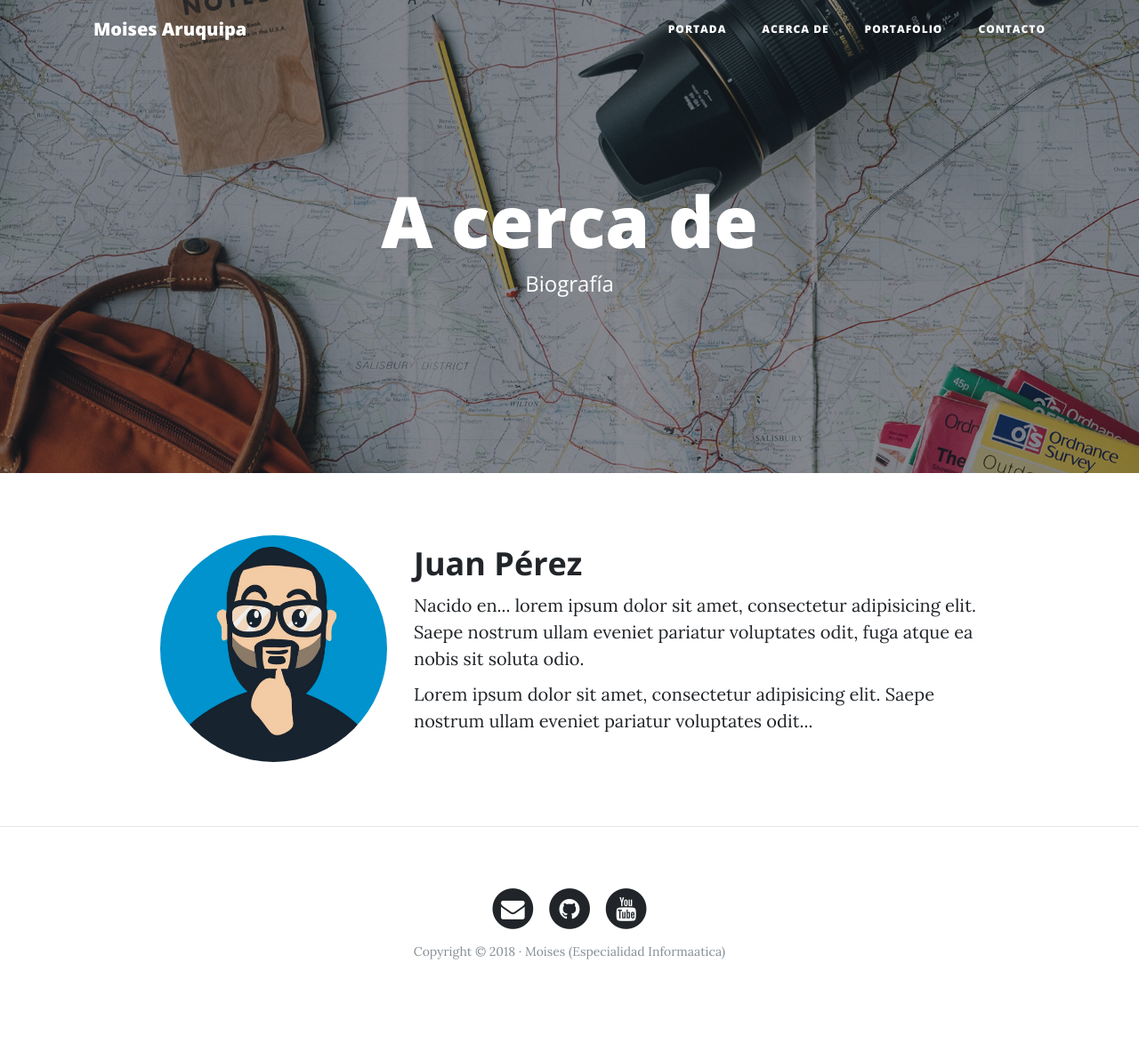
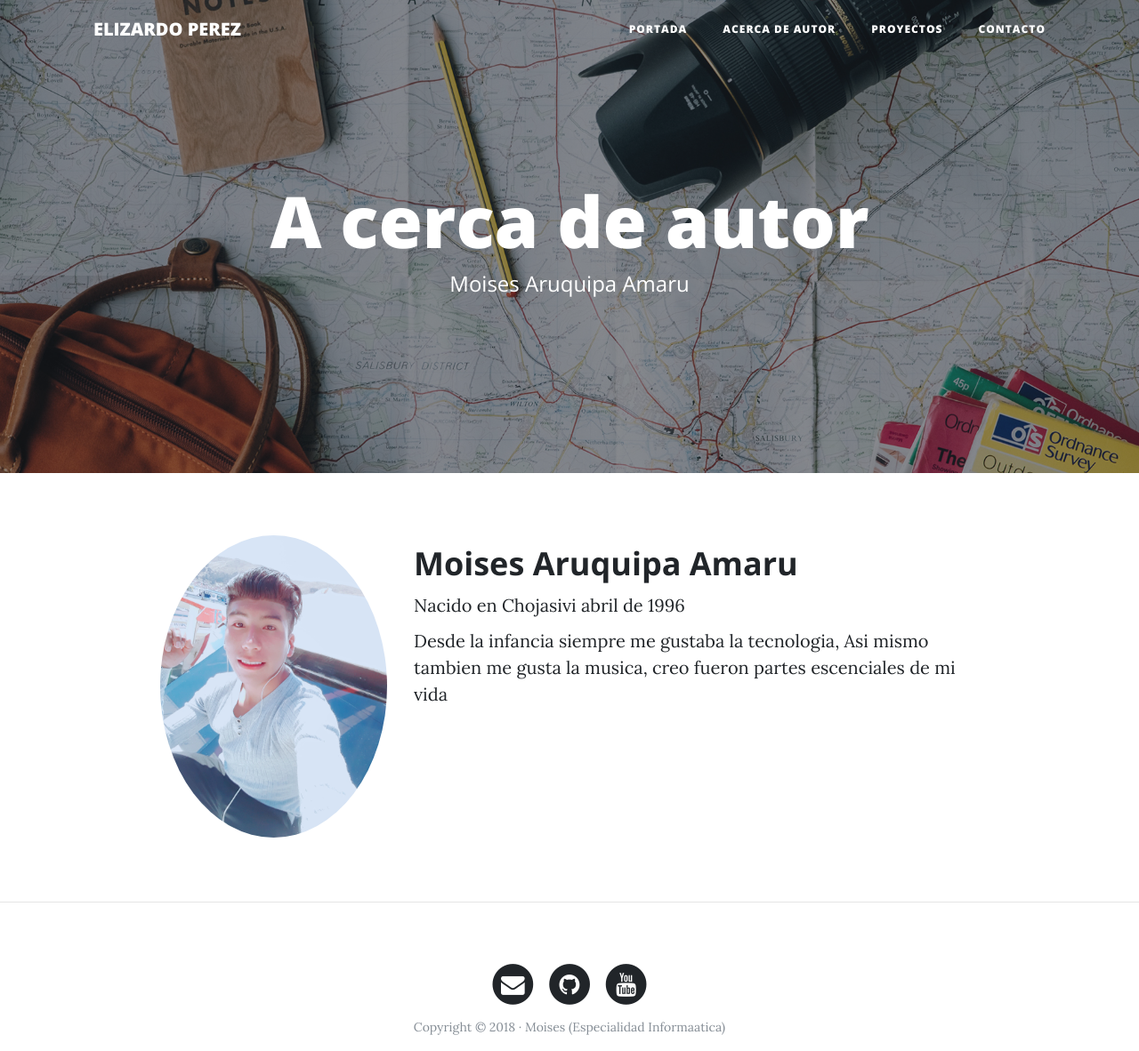
Before and after one commit to rqstar/web-ue, a Django app: page /about-me/ in a window 1280 px wide. Shown: the top 1182 px of the page at 89% size. Before the commit the page ends 1079 px from the top, so only its background shows below. Run offline with Django 3.2, Linux system fonts and the light colour scheme; some libraries are stand-ins or nearby versions.

Commit message:
Proyecto actulizado

```diff
--- a/dproy1/core/templates/core/about.html
+++ b/dproy1/core/templates/core/about.html
@@ -5,8 +5,8 @@
 {% block background %}{% load static %}{% static 'core/img/about-bg.jpg'%}{% endblock %}
 
 {% block headers%}
-<h1>A cerca de</h1>
-<span class="subheading">Biografía</span>
+<h1>A cerca de autor</h1>
+<span class="subheading">Moises Aruquipa Amaru</span>
 
 {% endblock%}
 
@@ -14,12 +14,12 @@
 
 <div class="row">
   <div class="col-lg-3 col-md-4 offset-lg-1">
-    <img class="img-fluid avatar" src="{% static 'core/img/avatar.jpg'%}" alt="">
+    <img class="img-fluid avatar" src="{% static 'core/img/moises.jpg'%}" alt="">
   </div>
   <div class="col-lg-7 col-md-8">
-    <h2 class="section-heading">Juan Pérez</h2>
-    <p>Nacido en... lorem ipsum dolor sit amet, consectetur adipisicing elit. Saepe nostrum ullam eveniet pariatur voluptates odit, fuga atque ea nobis sit soluta odio.</p>
-    <p>Lorem ipsum dolor sit amet, consectetur adipisicing elit. Saepe nostrum ullam eveniet pariatur voluptates odit...</p>
+    <h2 class="section-heading">Moises Aruquipa Amaru</h2>
+    <p>Nacido en Chojasivi abril de 1996</p>
+    <p>Desde la infancia siempre me gustaba la tecnologia, Asi mismo tambien me gusta la musica, creo fueron partes escenciales de mi vida</p>
   </div>
 </div>
 {% endblock %}
--- a/dproy1/core/templates/core/base.html
+++ b/dproy1/core/templates/core/base.html
@@ -6,7 +6,7 @@
     <meta charset="utf-8">
     <meta name="viewport" content="width=device-width, initial-scale=1, shrink-to-fit=no">
 
-    <title>{% block title %} {%endblock%} | Moises Aruquipa</title>
+    <title>{% block title %} {%endblock%} | Elizardo Perez</title>
 
     <!-- Estilos y fuentes del template  -->
     {%load static%}
@@ -23,7 +23,7 @@
     <!-- Navegación -->
     <nav class="navbar navbar-expand-lg navbar-light fixed-top" id="mainNav">
       <div class="container">
-        <a class="navbar-brand" href="{%url 'home'%}">Moises Aruquipa</a>
+        <a class="navbar-brand" href="{%url 'home'%}">ELIZARDO PEREZ</a>
         <button class="navbar-toggler navbar-toggler-right" type="button" data-toggle="collapse" data-target="#navbarResponsive" aria-controls="navbarResponsive" aria-expanded="false" aria-label="Toggle navigation">
           Menú
           <i class="fa fa-bars"></i>
@@ -34,10 +34,10 @@
               <a class="nav-link" href="{%url 'home'%}">Portada</a>
             </li>
             <li class="nav-item">
-              <a class="nav-link" href="{% url 'about' %}">Acerca de</a>
+              <a class="nav-link" href="{% url 'about' %}">Acerca de autor</a>
             </li>
             <li class="nav-item">
-              <a class="nav-link" href="{% url 'portfolio' %}">Portafolio</a>
+              <a class="nav-link" href="{% url 'portfolio' %}">Proyectos</a>
             </li>
             <li class="nav-item">
               <a class="nav-link" href="{% url 'contact' %}">Contacto</a>
--- a/dproy1/core/templates/core/home.html
+++ b/dproy1/core/templates/core/home.html
@@ -2,9 +2,9 @@
 
 {% block title %} Portada {% endblock %}
 
-{% block background %}{% load static %}{% static 'core/img/home-bg.jpg'%}{% endblock %}
+{% block background %}{% load static %}{% static 'core/img/home.jpg'%}{% endblock %}
 
 {% block headers%}
-<h1>Moises Aruquipa Amaru</h1>
-<span class="subheading">Especialidad Informatica</span>
+<h2>PROYECTOS de VIDA</h2>
+<span class="subheading">Especialidad Informatica y Agropecuaria</span>
 {% endblock%}
--- a/dproy1/portfolio/templates/portfolio/portfolio.html
+++ b/dproy1/portfolio/templates/portfolio/portfolio.html
@@ -4,8 +4,8 @@
 {% block background %}{% load static %}{% static 'core/img/portfolio-bg.jpg'%}{% endblock %}
 
 {% block headers%}
-<h1>Portafolio</h1>
-<span class="subheading">Currículo</span>
+<h1>Proyectos de Vida</h1>
+<span class="subheading">En esta seccion se muestran los proyectos de vida de los estudiantes, de la promocion 2018</span>
 
 
 {% endblock%}
```
Also changed, not shown: dproy1/core/templates/core/contact.html (+5 -5 lines), dproy1/core/static/core/img/avatar.jpg (deleted), dproy1/core/static/core/img/contact-bg.jpg (deleted), dproy1/core/static/core/img/contacto.jpg (added), dproy1/core/static/core/img/home-bg.jpg (deleted), dproy1/core/static/core/img/home.jpg (added), dproy1/core/static/core/img/moises.jpg (added), dproy1/elizardo.jpg (added), dproy1/envase.jpg (deleted).
